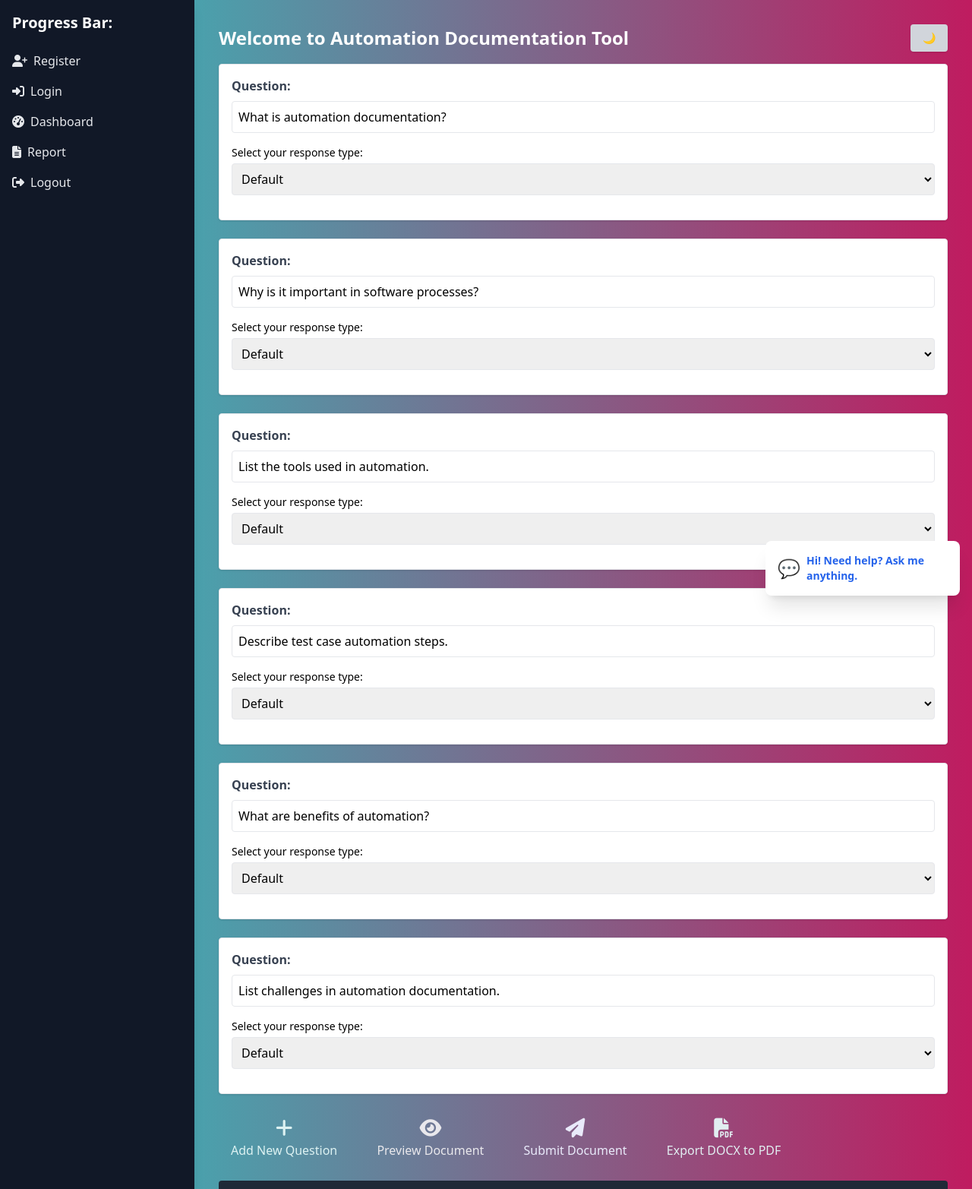
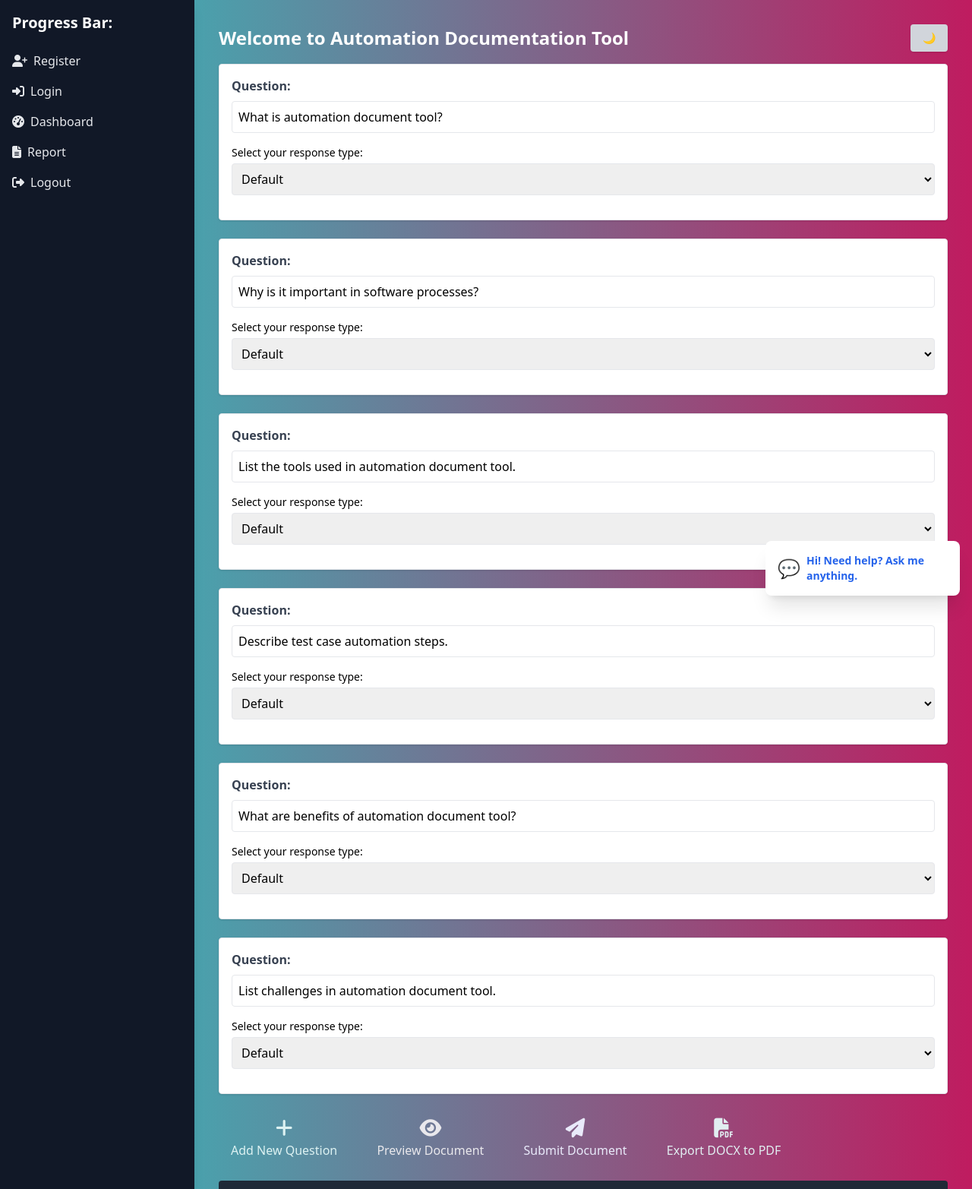
Before and after one commit to juhiaggarwal/Automation-Document-Tool, a Flask app: page /create-report in a window 1280 px wide. Shown: the top 1565 px of the page at 76% size. Run offline with Flask 3, Linux system fonts and the light colour scheme; the visitor is signed in with stand-in values (Sample User, id 1); some libraries are stand-ins or nearby versions.

Commit message:
Update 1.html

```diff
--- a/templates/1.html
+++ b/templates/1.html
@@ -290,12 +290,12 @@
 
  //--------------------------------DEFAULT QUESTIONS------------------------------
     const defaultQuestions = [
-      "What is automation documentation?",
+      "What is automation document tool?",
       "Why is it important in software processes?",
-      "List the tools used in automation.",
+      "List the tools used in automation document tool.",
       "Describe test case automation steps.",
-      "What are benefits of automation?",
-      "List challenges in automation documentation."
+      "What are benefits of automation document tool?",
+      "List challenges in automation document tool."
     ];
 
 
```
